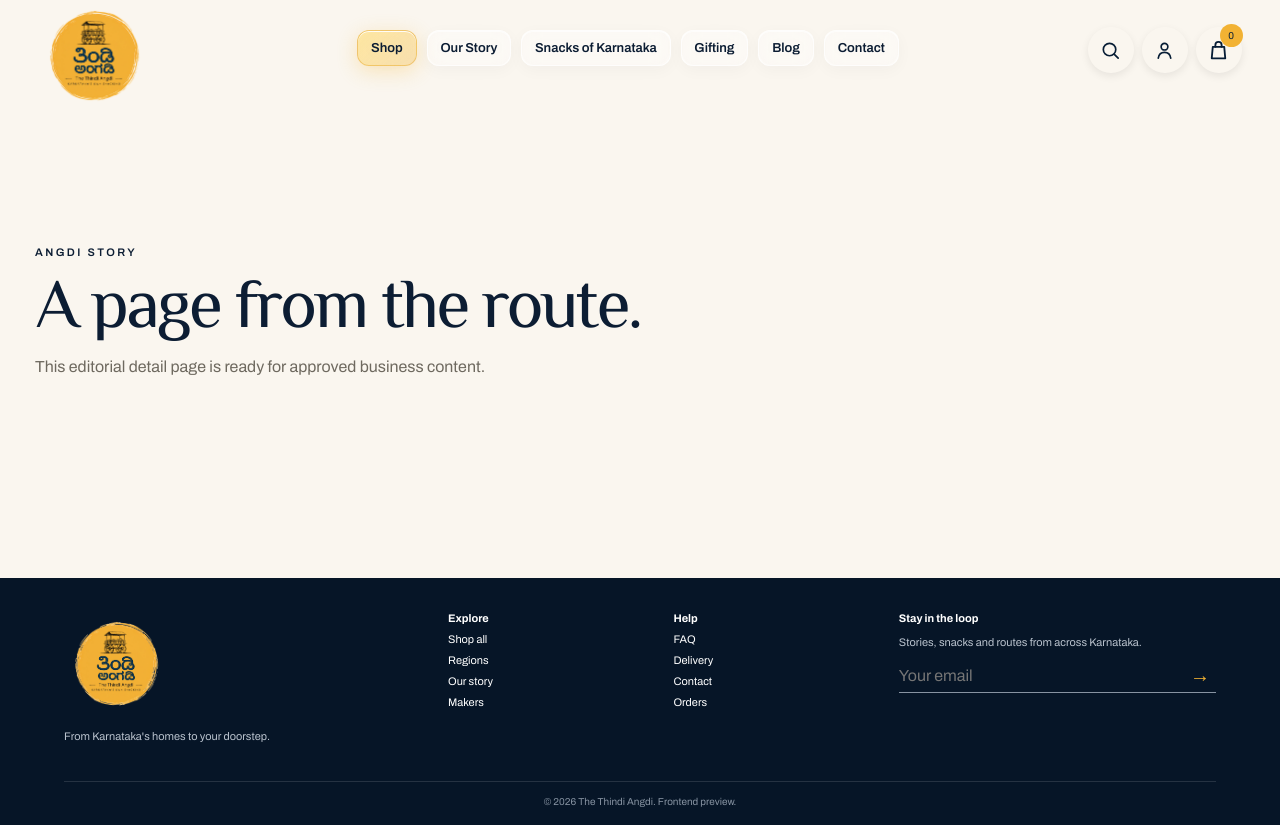
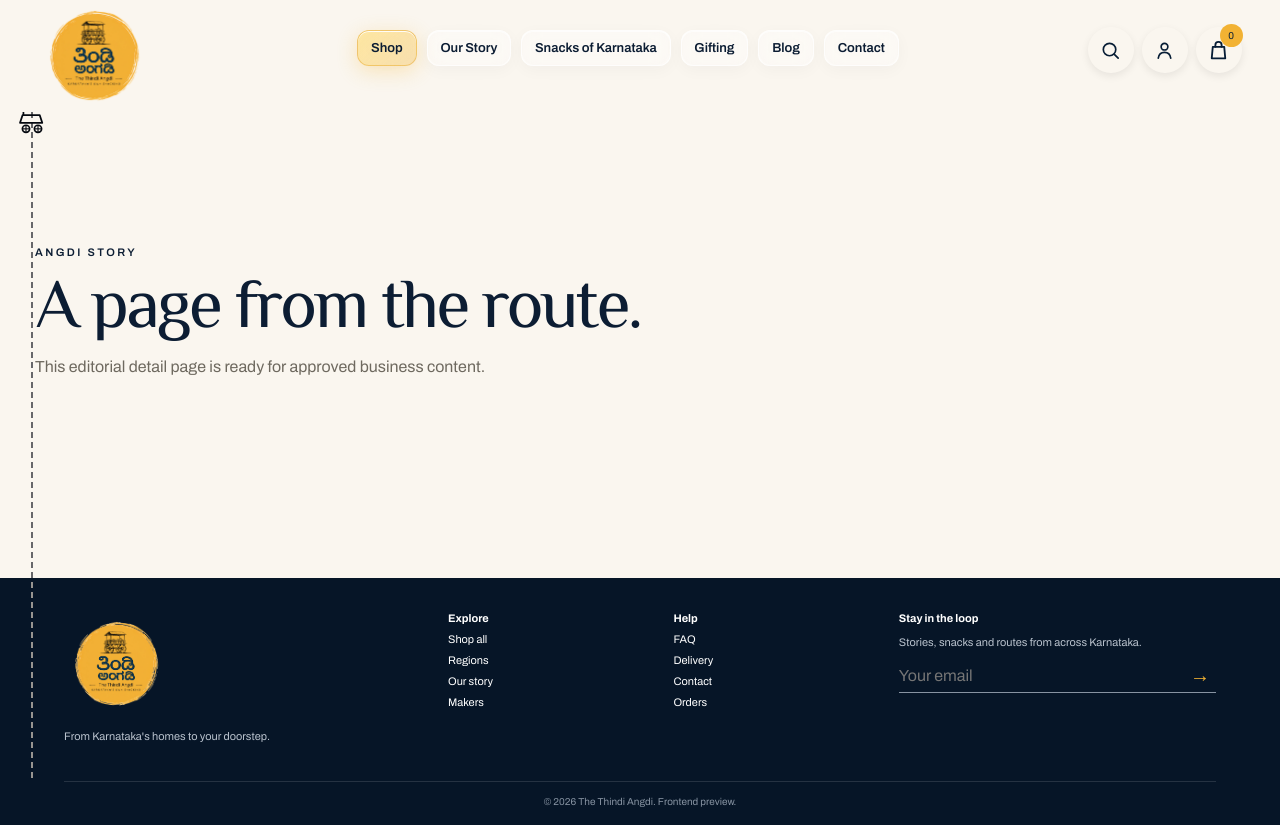
Before and after one commit to paramsn37-sketch/Thindi-Angadi-web-2.0, a Next.js app: page / in a window 1280 px wide. Built offline with nearby package versions, Linux system fonts and the light colour scheme; a web font is replaced by a local one.

Commit message:
Add a tiny cart that travels down a dashed line as you scroll

```diff
--- a/src/app/layout.tsx
+++ b/src/app/layout.tsx
@@ -25,6 +25,7 @@ import './v20.css';
 import { StoreProvider } from '@/components/Store';
 import { Header, Footer } from '@/components/Site';
 import { BackTrack } from '@/components/BackTrack';
+import { RouteTracker } from '@/components/RouteTracker';
 
 // From the Designare "desi fonts" vault: Philosopher ("masakali") carries every
 // paragraph and most headings; Archivo keeps shopping copy crisp; Notable
@@ -78,6 +79,7 @@ export default function RootLayout({ children }: { children: React.ReactNode })
         <StoreProvider>
           <Header />
           <BackTrack />
+          <RouteTracker />
           <main>{children}</main>
           <Footer />
         </StoreProvider>
--- /dev/null
+++ b/src/components/RouteTracker.tsx
@@ -0,0 +1,63 @@
+"use client";
+import { useEffect, useRef } from "react";
+
+export function RouteTracker() {
+  const cartRef = useRef<HTMLDivElement>(null);
+  const wheelRefs = useRef<(SVGGElement | null)[]>([]);
+
+  useEffect(() => {
+    let raf = 0;
+    const update = () => {
+      raf = 0;
+      const doc = document.documentElement;
+      const max = doc.scrollHeight - doc.clientHeight;
+      const progress = max > 0 ? Math.min(1, Math.max(0, window.scrollY / max)) : 0;
+      if (cartRef.current) {
+        cartRef.current.style.top = `${progress * 100}%`;
+      }
+      const rotation = window.scrollY * 0.6;
+      for (const wheel of wheelRefs.current) {
+        if (wheel) wheel.style.transform = `rotate(${rotation}deg)`;
+      }
+    };
+    const onScroll = () => {
+      if (!raf) raf = requestAnimationFrame(update);
+    };
+    update();
+    window.addEventListener("scroll", onScroll, { passive: true });
+    window.addEventListener("resize", onScroll);
+    return () => {
+      window.removeEventListener("scroll", onScroll);
+      window.removeEventListener("resize", onScroll);
+      if (raf) cancelAnimationFrame(raf);
+    };
+  }, []);
+
+  return (
+    <div className="route-tracker" aria-hidden="true">
+      <div className="route-tracker-line" />
+      <div className="route-tracker-cart" ref={cartRef}>
+        <svg viewBox="0 0 32 28" width="28" height="24">
+          <path
+            d="M5 6h20l3 9H2l3-9Z"
+            fill="none"
+            stroke="currentColor"
+            strokeWidth="2"
+            strokeLinejoin="round"
+          />
+          <line x1="6" y1="6" x2="6" y2="2" stroke="currentColor" strokeWidth="2" />
+          <g ref={(el) => { wheelRefs.current[0] = el; }} style={{ transformOrigin: "9px 22px" }}>
+            <circle cx="9" cy="22" r="4.2" fill="none" stroke="currentColor" strokeWidth="2" />
+            <line x1="9" y1="18.3" x2="9" y2="25.7" stroke="currentColor" strokeWidth="1.3" />
+            <line x1="5.3" y1="22" x2="12.7" y2="22" stroke="currentColor" strokeWidth="1.3" />
+          </g>
+          <g ref={(el) => { wheelRefs.current[1] = el; }} style={{ transformOrigin: "23px 22px" }}>
+            <circle cx="23" cy="22" r="4.2" fill="none" stroke="currentColor" strokeWidth="2" />
+            <line x1="23" y1="18.3" x2="23" y2="25.7" stroke="currentColor" strokeWidth="1.3" />
+            <line x1="19.3" y1="22" x2="26.7" y2="22" stroke="currentColor" strokeWidth="1.3" />
+          </g>
+        </svg>
+      </div>
+    </div>
+  );
+}
```
Also changed, not shown: src/app/globals.css.
